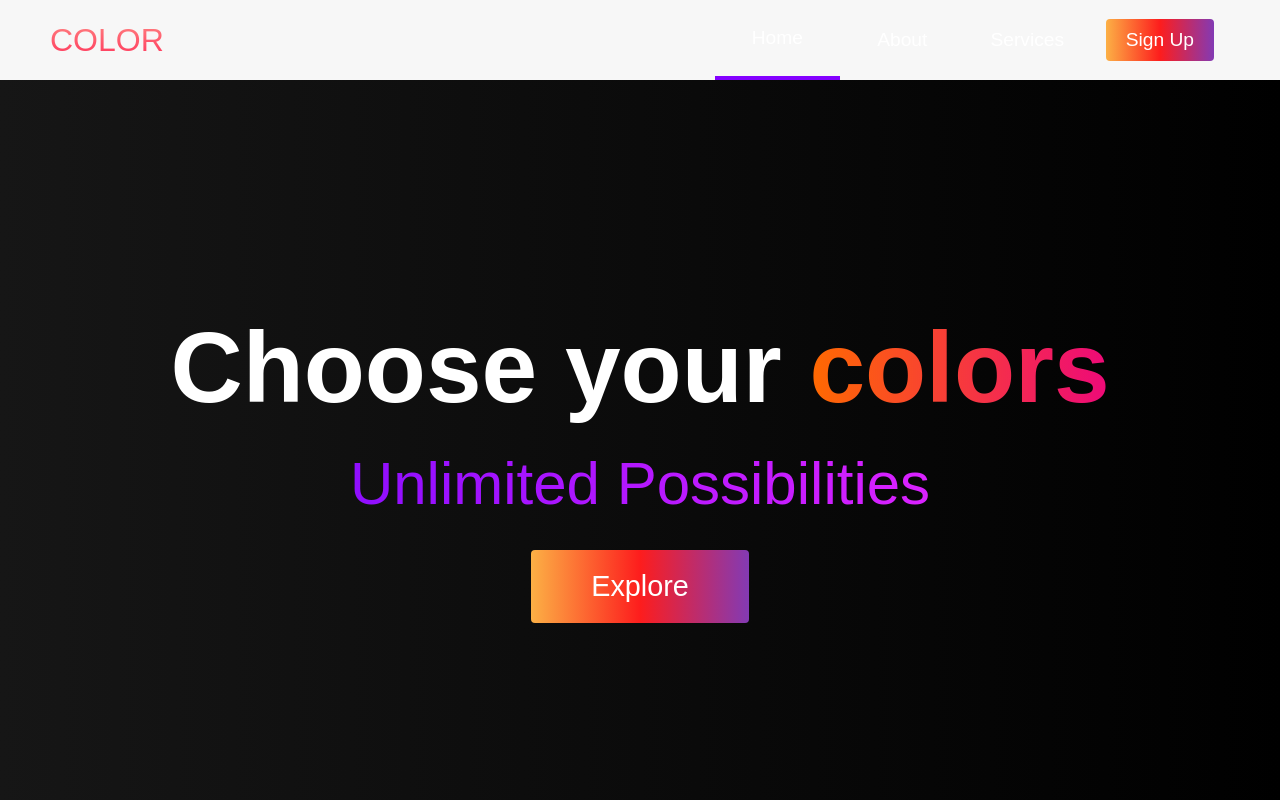
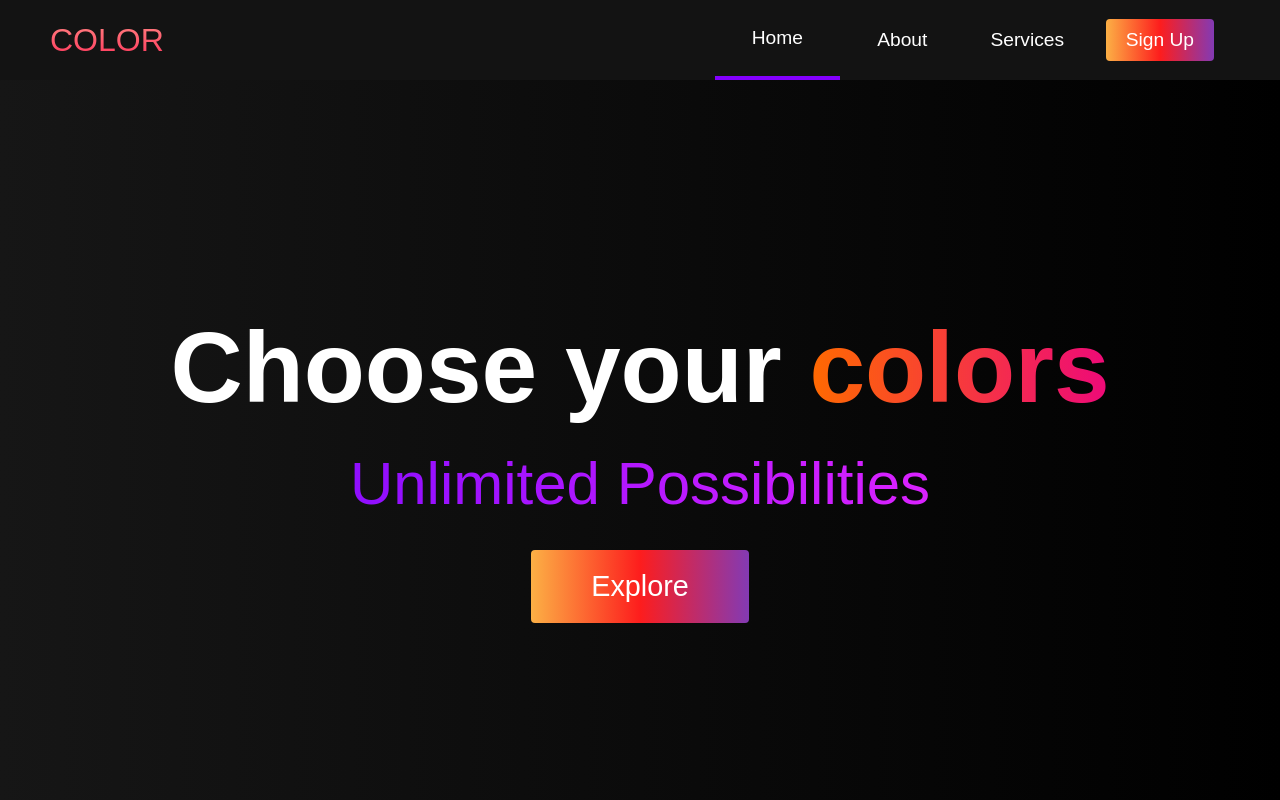
Before and after one commit to gliu05/CIS3610, a plain HTML site: page index.html in a window 1280 px wide. Shown: the top 800 px of the page. Drawn offline with Linux system fonts and the light colour scheme.

Commit message:
Update styles.css

```diff
--- a/styles.css
+++ b/styles.css
@@ -7,7 +7,7 @@
 }
 
 .navbar {
-  background: #f7f7f7;
+  background: #131313;
   height: 80px;
   display: flex;
   justify-content: center;
```
